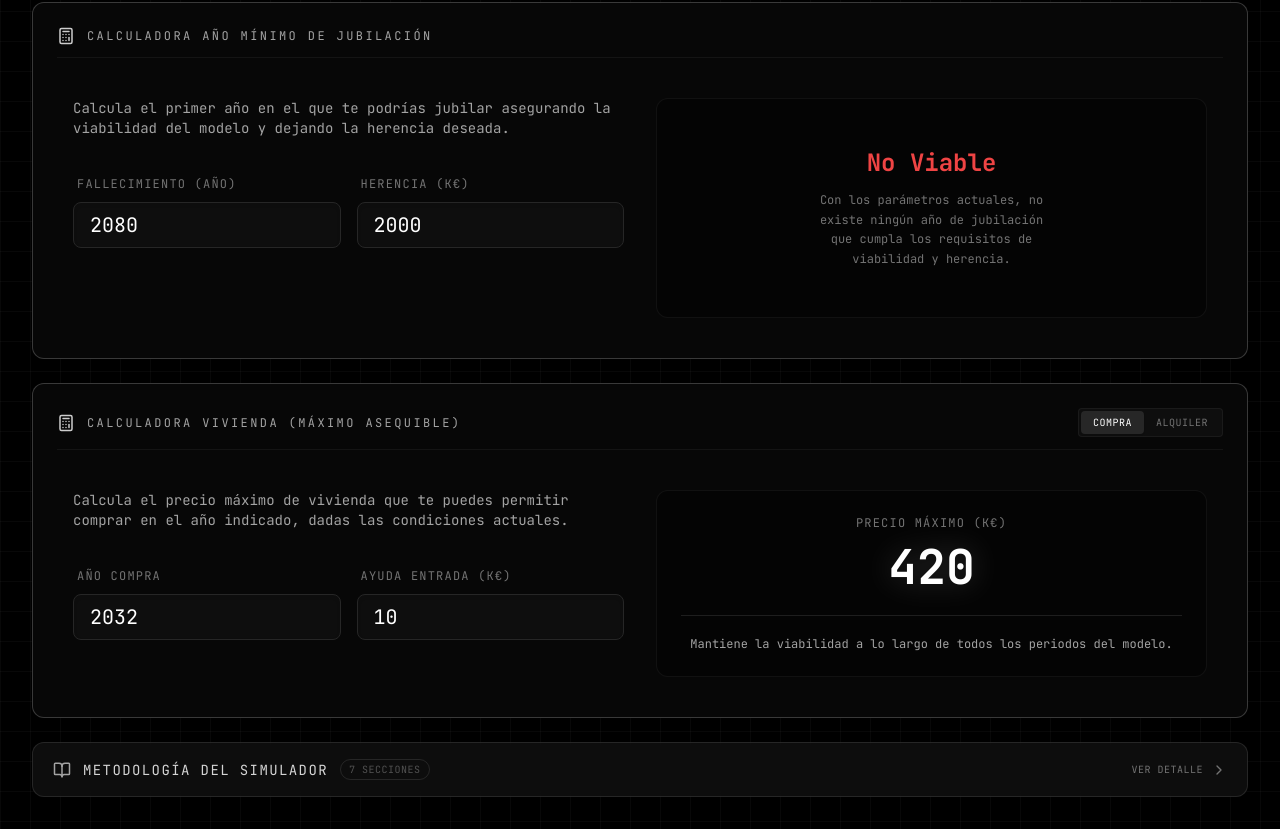
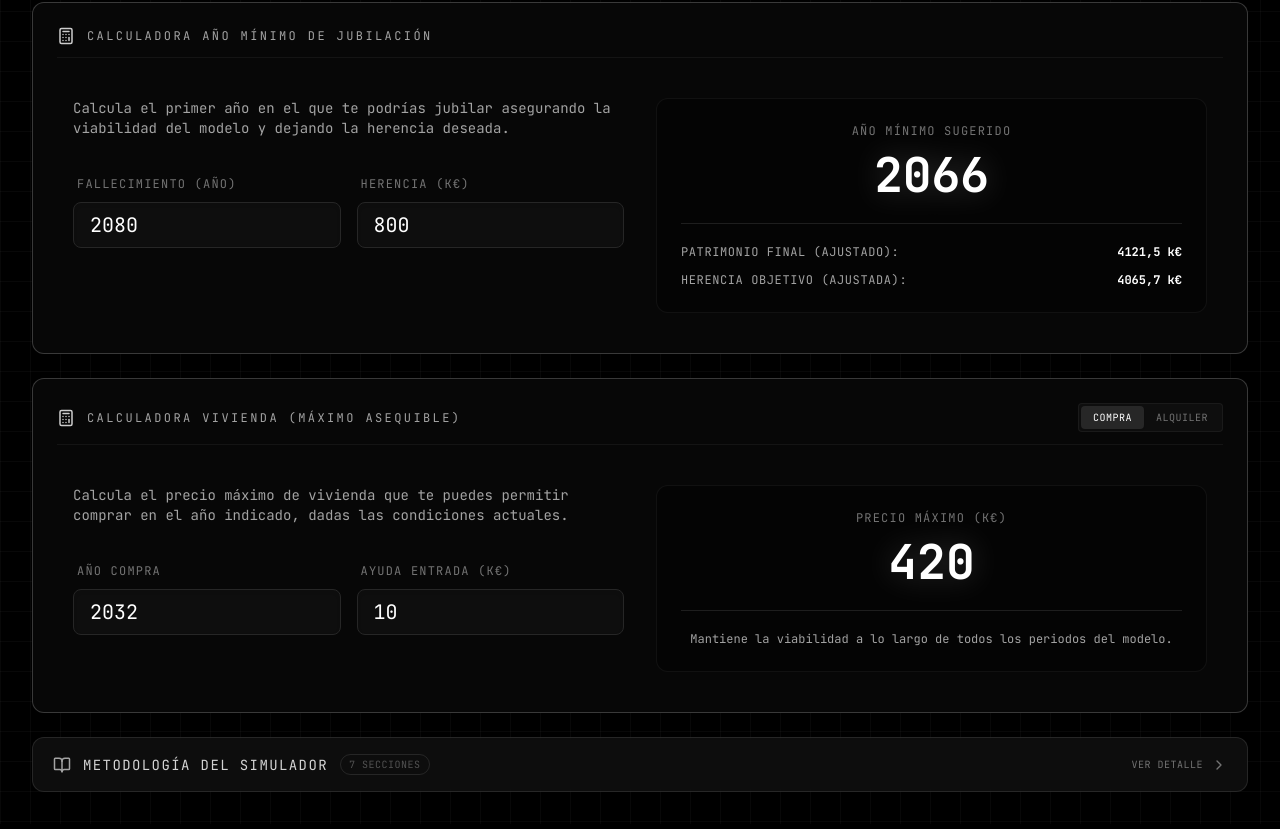
Before and after one commit to zeemarquez/economic-data, a React (Vite) app: page /simulador-vida in a window 1280 px wide. Shown: the part 1009-1838 px from the top of the page. Built offline with nearby package versions, Linux system fonts and the light colour scheme.

Commit message:
update default values

```diff
--- a/pages/SimuladorVida.tsx
+++ b/pages/SimuladorVida.tsx
@@ -443,7 +443,7 @@ function MetodologiaPanel() {
 
 function CalculadoraJubilacionPanel({ baseInputs }: { baseInputs: InputsModeloVida }) {
     const [esperanzaVida, setEsperanzaVida] = useState<number | string>(2080);
-    const [herenciaDeseada, setHerenciaDeseada] = useState<number | string>(2000);
+    const [herenciaDeseada, setHerenciaDeseada] = useState<number | string>(800);
 
     const result = useMemo(() => {
         let bestYear: number | null = null;
```
